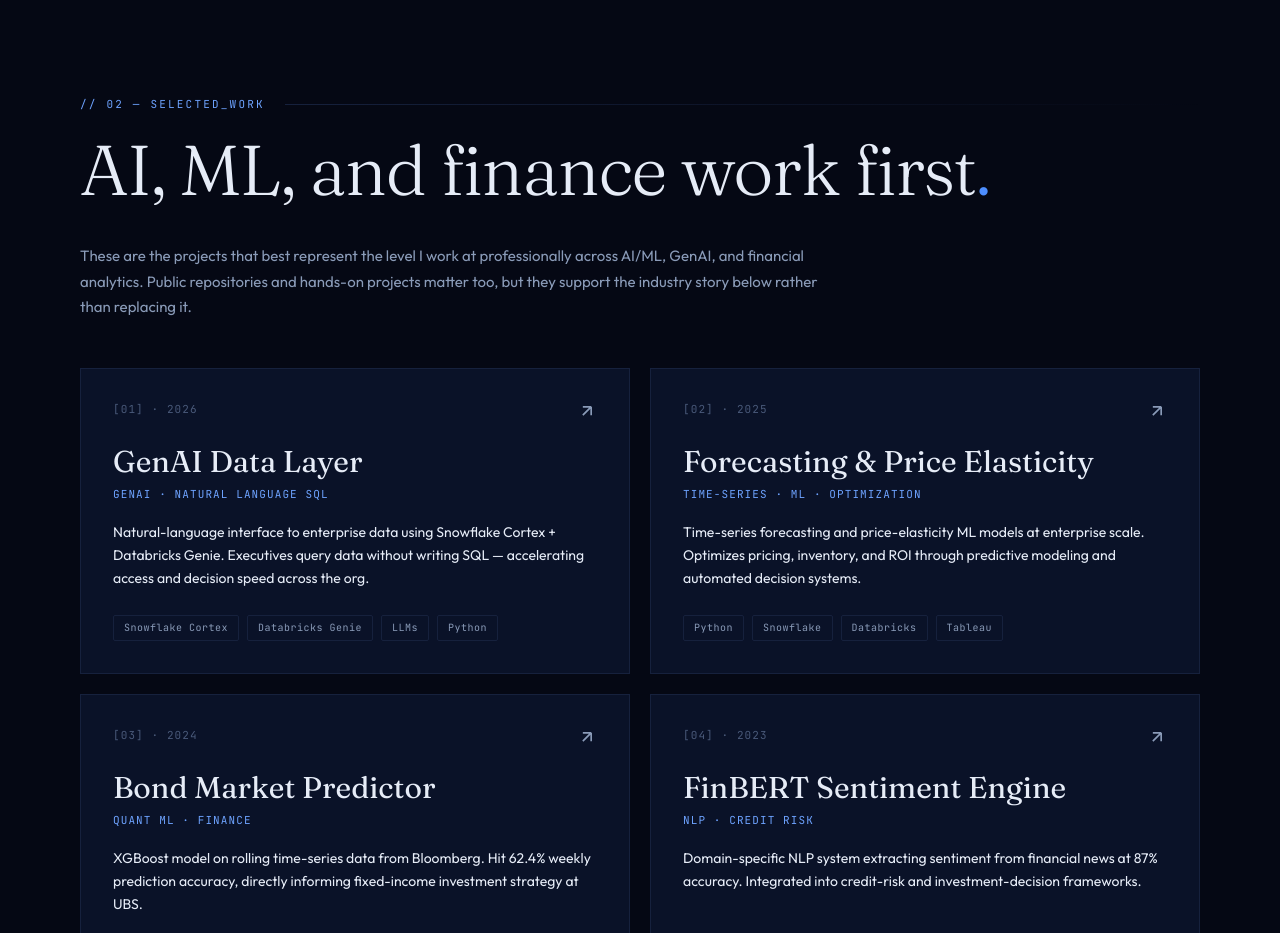
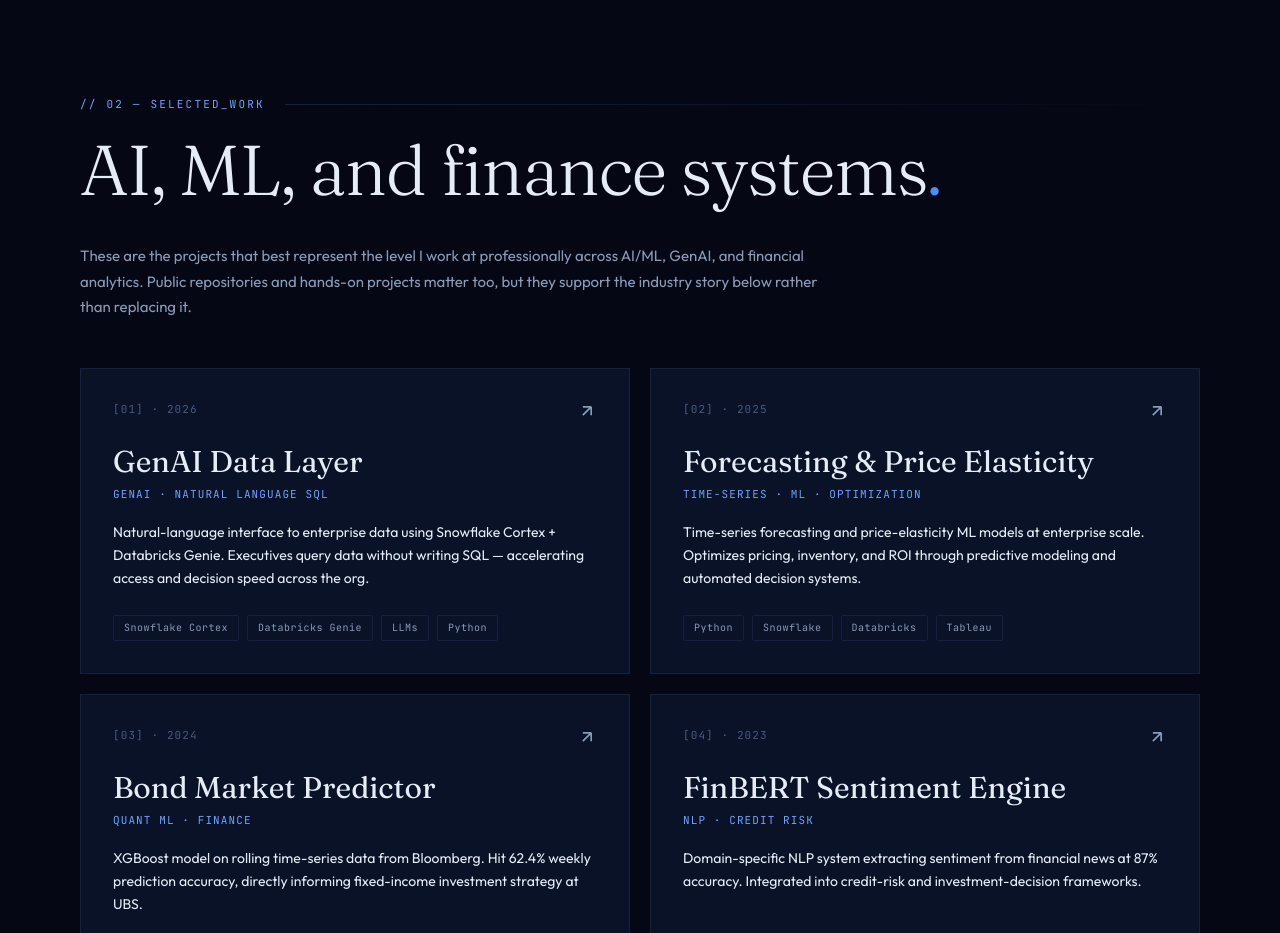
Before and after one commit to Ayush210895/Ayush210895.github.io, a plain HTML site: page index.html in a window 1280 px wide. Shown: the part 2760-3693 px from the top of the page. Drawn offline with Linux system fonts and the light colour scheme.

Commit message:
Polish selected work heading

```diff
--- a/index.html
+++ b/index.html
@@ -1041,7 +1041,7 @@
     <span class="num">// 02 — SELECTED_WORK</span>
     <span class="line"></span>
   </div>
-  <h2 class="section-title reveal">AI, ML, and finance work first<span>.</span></h2>
+  <h2 class="section-title reveal">AI, ML, and finance systems<span>.</span></h2>
   <p class="section-copy reveal">
     These are the projects that best represent the level I work at professionally across AI/ML, GenAI, and financial analytics. Public repositories and hands-on projects matter too, but they support the industry story below rather than replacing it.
   </p>
```
